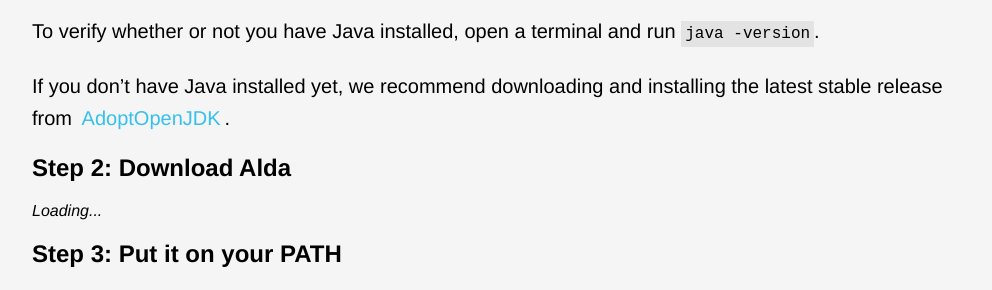
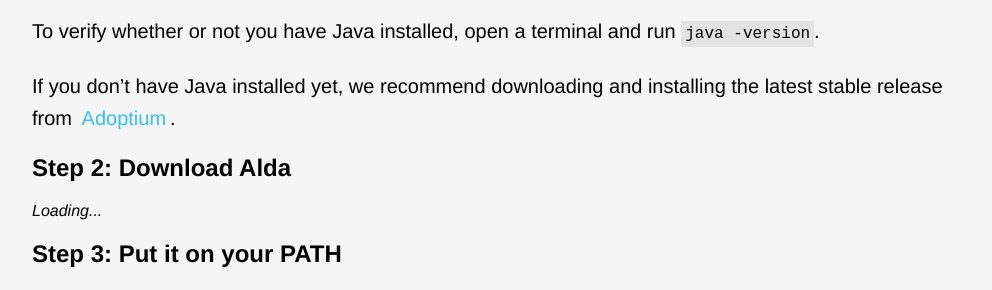
Before and after one commit to alda-lang/alda.io, a Jekyll site: the page built from install.md, in a window 1280 px wide. Shown: the part 452-742 px from the top of the page, without its empty margins (138-1130 px from the left). Built offline with Jekyll 4.4.1, drawn with Linux system fonts in a browser that asks for light colours.

Commit message:
AdoptOpenJDK has rebranded as Adoptium

```diff
--- a/install.md
+++ b/install.md
@@ -16,7 +16,7 @@
 -version`.
 
 If you don't have Java installed yet, we recommend downloading and installing
-the latest stable release from [AdoptOpenJDK].
+the latest stable release from [Adoptium].
 
 <!-- install-page.js depends on this ID. -->
 <h2 id="step-2-download-alda">Step 2: Download Alda</h2>
@@ -52,7 +52,7 @@
 
 <script src="{{ site.baseurl }}/assets/js/install-page.js"></script>
 
-[AdoptOpenJDK]: https://adoptopenjdk.net/
+[Adoptium]: https://adoptium.net/
 [alda-github]: https://github.com/alda-lang/alda
 [alda-slack]: https://slack.alda.io
 [install-midi-soundfont]: https://github.com/alda-lang/alda/blob/master/doc/installing-a-good-soundfont.md
```
